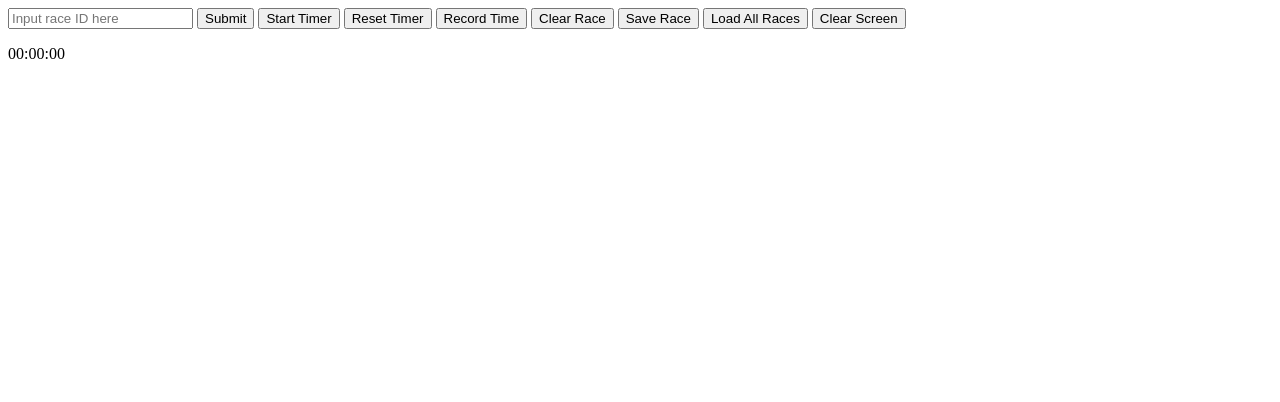
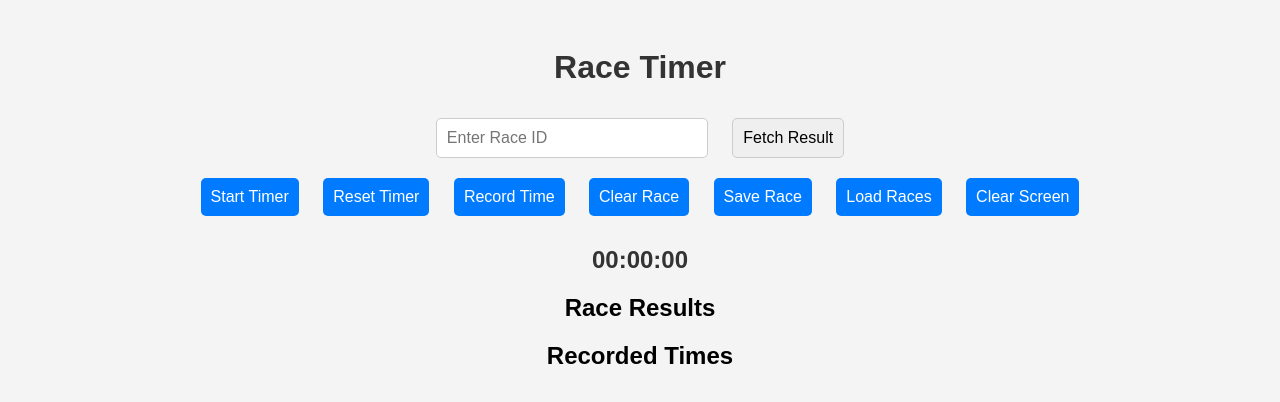
Before and after one commit to Ali00000007/webprogramming_coursework, a website: page client/index.html in a window 1280 px wide. Drawn offline with Linux system fonts and the light colour scheme.

Commit message:
can now use the fetch feature on the web page and added some styling

```diff
--- a/client/index.html
+++ b/client/index.html
@@ -1,23 +1,37 @@
 <!DOCTYPE html>
 <html lang="en">
 <head>
-  <meta charset="UTF-8" />
-  <meta name="viewport" content="width=device-width, initial-scale=1.0" />
+  <meta charset="UTF-8">
+  <meta name="viewport" content="width=device-width, initial-scale=1.0">
   <title>Run Race</title>
+  <link rel="stylesheet" href="styles.css">
 </head>
 <body>
-  <input id="idInput" type=text placeholder="Input race ID here">
-  <input id="idSend" type=submit value=Submit>
+  <h1>Race Timer</h1>
+
+  <div>
+    <input id="idInput" type="text" placeholder="Enter Race ID">
+    <input id="idSend" type="submit" value="Fetch Result">
+  </div>
+
+  <div>
     <button id="startTimer">Start Timer</button>
     <button id="resetTimer">Reset Timer</button>
     <button id="recordTime">Record Time</button>
     <button id="clearRace">Clear Race</button>
     <button id="saveRace">Save Race</button>
-  <button id="loadRaces">Load All Races</button>
+    <button id="loadRaces">Load Races</button>
     <button id="clearScreen">Clear Screen</button>
+  </div>
+
   <p id="timerDisplay">00:00:00</p>
+
+  <h2>Race Results</h2>
   <ul id="resultsList"></ul>
+
+  <h2>Recorded Times</h2>
   <ul id="recordedTimesList"></ul>
+
   <script src="script.js"></script>
 </body>
 </html>
--- a/client/script.js
+++ b/client/script.js
@@ -35,8 +35,8 @@ function startStopTimer() {
 }
 
 function resetTimer(){
-    elapsedSeconds = 0
-    timerDisplay.textContent = formatTime(elapsedSeconds);
+  elapsedSeconds = 0;
+  timerDisplay.textContent = formatTime(elapsedSeconds);
 }
 
 let participant = 1
@@ -100,6 +100,8 @@ async function getSingleResult() {
 let id = 3
 
 async function postNewResults(){
+  resetTimer();
+  participant = 1;
   const participantTimes = Array.from(document.querySelectorAll('.timeRecorded')).map(el => el.textContent.split(' - ')[1]);
 
   const payload = { id: id.toString(), participantTimes };
@@ -112,12 +114,10 @@ async function postNewResults(){
   if(response.ok){
     const updatedResults = await response.json()
     document.querySelectorAll(".timeRecorded").forEach(element => element.remove());
-    console.log(payload);
   }
   else{
     console.log("Failed to load messages");
   }
-
   id += 1
 }
 
@@ -125,7 +125,6 @@ function clearScreen(){
   document.getElementById("resultsList").innerHTML = "";
   //document.getElementById("recordedTimesList").innerHTML = "";
 }
-
 
 startTimerBtn.addEventListener("click", startStopTimer);
 resetTimerBtn.addEventListener("click", resetTimer);
--- a/client/styles.css
+++ b/client/styles.css
@@ -0,0 +1,55 @@
+body {
+    font-family: Arial, sans-serif;
+    background-color: #f4f4f4;
+    text-align: center;
+    padding: 20px;
+  }
+
+  h1 {
+    color: #333;
+  }
+
+  input, button {
+    font-size: 16px;
+    padding: 10px;
+    margin: 10px;
+    border: 1px solid #ccc;
+    border-radius: 5px;
+  }
+
+  input[type="text"] {
+    width: 250px;
+  }
+
+  button {
+    background-color: #007BFF;
+    color: white;
+    cursor: pointer;
+    border: none;
+  }
+
+  button:hover {
+    background-color: #0056b3;
+  }
+
+  #timerDisplay {
+    font-size: 24px;
+    font-weight: bold;
+    margin: 20px 0;
+    color: #333;
+  }
+
+  ul {
+    list-style-type: none;
+    padding: 0;
+    max-width: 400px;
+    margin: 20px auto;
+  }
+
+  li {
+    background: white;
+    padding: 10px;
+    margin: 5px 0;
+    border-radius: 5px;
+    box-shadow: 0px 0px 5px rgba(0, 0, 0, 0.1);
+  }
```
Lines whose indentation alone changed are shown as unchanged.
